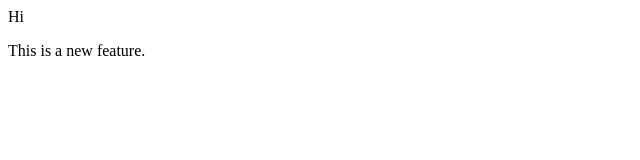
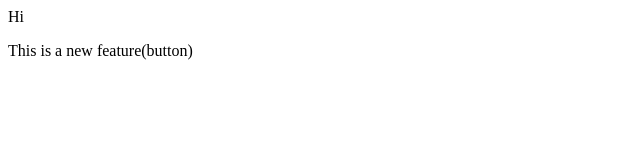
Before and after one commit to Shreyas-66/local_repo, a plain HTML site: page index.html in a window 1280 px wide. Shown: the full height of the page, 0-640 px from the left. Drawn offline with Linux system fonts and the light colour scheme.

```diff
--- a/index.html
+++ b/index.html
@@ -1,4 +1,4 @@
 <p>Hi</p>
 <p>
-    This is a new feature.
+    This is a new feature(button)
 </p>
```
